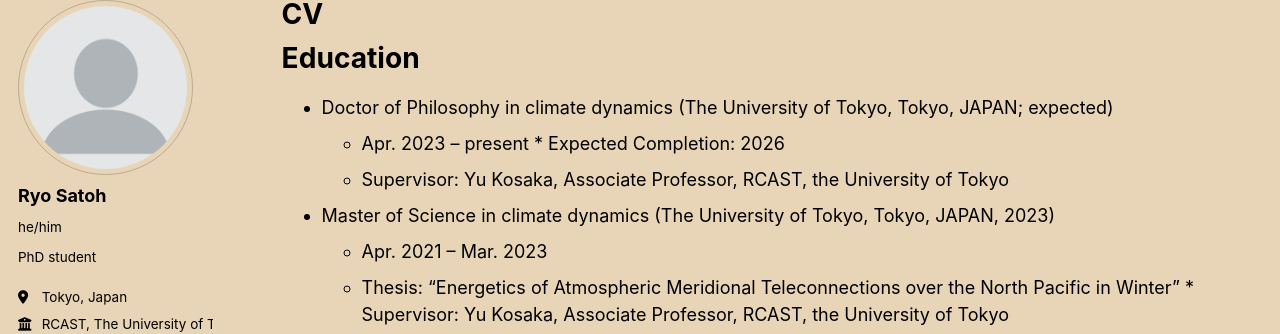
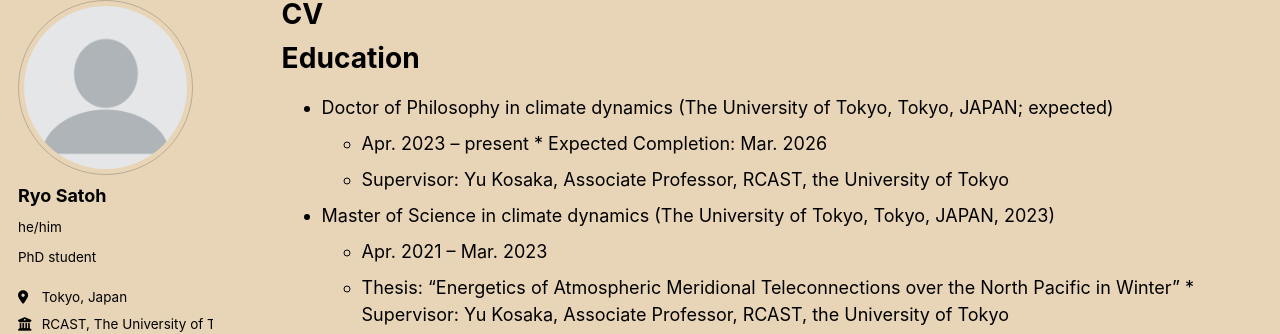
Before and after one commit to ryosatoh/ryosatoh.github.io, a Jekyll site: the page built from _pages/cv.md, in a window 1280 px wide and 900 px high. Shown: the part 99-433 px from the top of the window. Built offline with Jekyll 4.4.1, drawn with Linux system fonts in a browser that asks for light colours; some web fonts are replaced; a script bundle is joined from its source files by our own code; library files that are not in the unit come from our copies.

Commit message:
Format Education sector in cv.md

```diff
--- a/_pages/cv.md
+++ b/_pages/cv.md
@@ -13,7 +13,7 @@ Education
 ======
 *	Doctor of Philosophy in climate dynamics (The University of Tokyo, Tokyo, JAPAN; expected)
 	* Apr. 2023 – present
- 	* Expected Completion: 2026
+ 	* Expected Completion: Mar. 2026
 	* Supervisor: Yu Kosaka, Associate Professor, RCAST, the University of Tokyo
 *	Master of Science in climate dynamics (The University of Tokyo, Tokyo, JAPAN, 2023)
 	* Apr. 2021 – Mar. 2023
```
